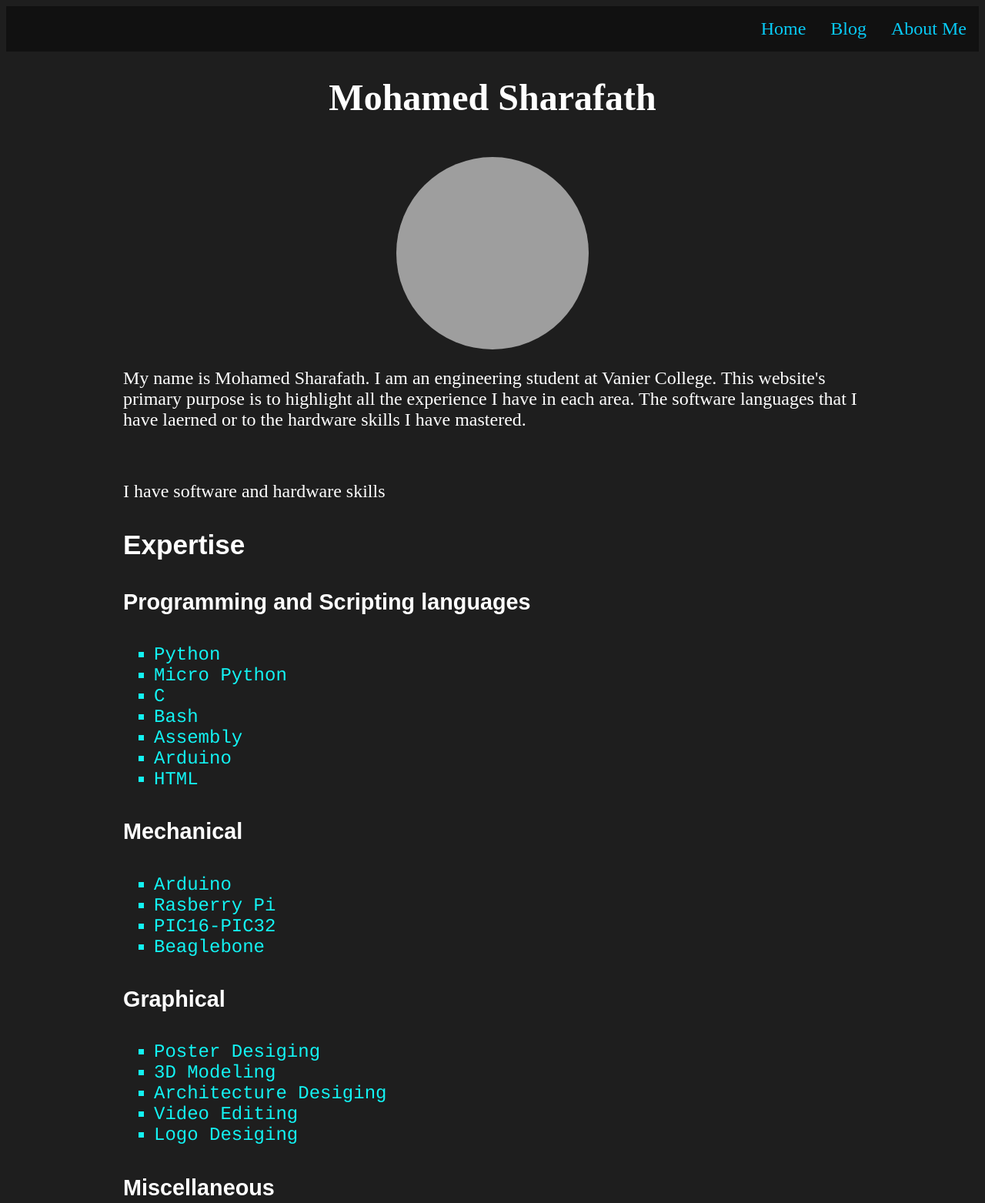
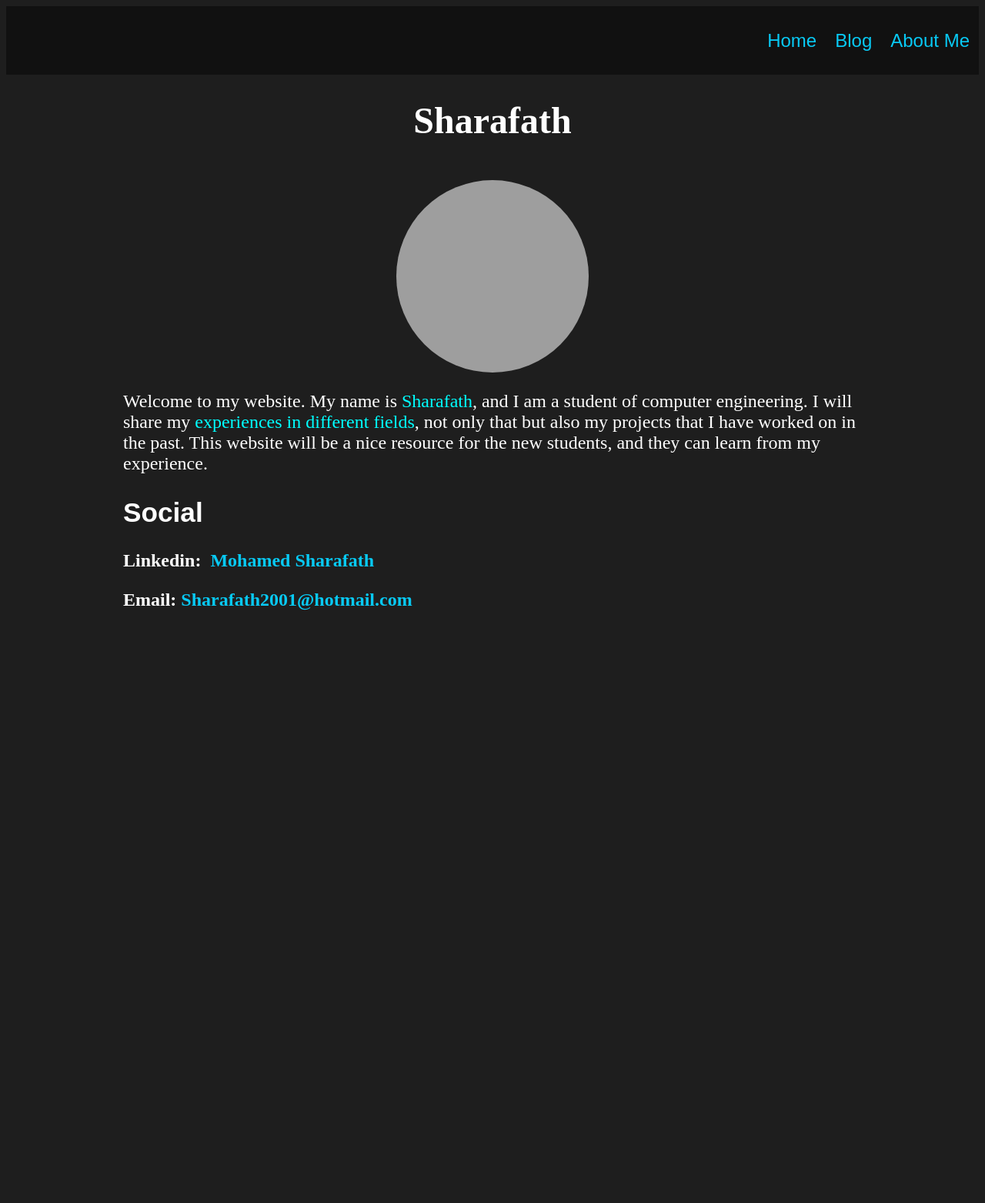
Before and after one commit to Mtlmohamed/mtlmohamed.github.io, a plain HTML site: page index.html in a window 1280 px wide. Shown: the top 1563 px of the page at 77% size. After the commit the page ends 817 px from the top, so only its background shows below. Drawn offline with Linux system fonts and the light colour scheme; grey boxes are pictures that could not be loaded.

Commit message:
initial website

```diff
--- a/index.html
+++ b/index.html
@@ -1,56 +1,23 @@
 <!DOCTYPE html>
 <html>
 <head>
-    <title>Sharafath</title>
     <link rel="icon" type="image/x-icon" href="icon.png">
     <link rel="stylesheet" href="styles.css">
-<title>Page Title</title>
+<title>Sharafath</title>
 </head>
 <html lang="en-US">
 <body>
 <ul class="nav-back">
-    <li class="nav"><a href="#about">About Me</a></li>
-    <li class="nav"><a href="#blog">Blog</a></li>
-    <li class="nav"><a href="#home">Home</a></li>
+    <div id="#body"><li class="nav"><a href="about.html">About Me</a></li>
+    <li class="nav"><a href="blog.html">Blog</a></li>
+    <li class="nav"><a href="index.html">Home</a></li></div>
     </ul>
 <div id="body">
-<h1 class="title">Mohamed Sharafath </h1>
+<h1 class="title">Sharafath </h1>
 <br>
 <img class="logo" src="sharafath.png" alt="My pfp" width="250" height="250">
-<p class="intro">My name is Mohamed Sharafath. I am an engineering student at Vanier College. This website's primary purpose is to highlight all the experience I have in each area. The software languages that I have laerned or to the hardware skills I have mastered.</p>
-<br>
-<p  class="intro">I have software and hardware skills</p></domain>
-<h3 class="subhead">Expertise</h3>
-<h4 class="list-head">Programming and Scripting languages</h4>
-<ul class="list">
-    <li>Python</li>
-    <li>Micro Python</li>
-    <li>C</li>
-    <li>Bash</li>
-    <li>Assembly</li>
-    <li>Arduino</li>
-    <li>HTML</li>
-</ul>
-<h4 class="list-head">Mechanical</h4>
-<ul class="list">
-    <li>Arduino</li>
-    <li>Rasberry Pi</li>
-    <li>PIC16-PIC32</li>
-    <li>Beaglebone</li>
-</ul>
-<h4 class="list-head">Graphical</h4>
-<ul class="list">
-    <li>Poster Desiging</li>
-    <li>3D Modeling</li>
-    <li>Architecture Desiging</li>
-    <li>Video Editing</li>
-    <li>Logo Desiging</li>
-</ul>
-<h4 class="list-head">Miscellaneous</h4>
-<ul class="list">
-    <li>Networking</li>
-    <li>Iot</li>
-</ul>
+<p class="intro">Welcome to my website. My name is <cyan>Sharafath</cyan>, and I am a student of computer engineering. I will share my <cyan>experiences in different fields</cyan>, not only that but also my projects that I have worked on in the past. This website will be a nice resource for the new students, and they can learn from my experience.</p>
+
 <h2 class="subhead">Social</h2>
 <!-- <a href="#" class="fa fa-linkedin"></a> -->
 <h3 class="social">Linkedin:&nbsp <a href="https://www.linkedin.com/in/mohamed-sharafath-shahul-hameed-670090213/" target="_blank"title="View my Linkedin">Mohamed Sharafath</a></h3>
--- a/styles.css
+++ b/styles.css
@@ -9,6 +9,10 @@ body{
   display: block;
   margin: 0 auto;
   border-radius: 50%;
+
+}
+cyan {
+  color:cyan;
 }
 .title {
   text-align: center;
@@ -44,9 +48,6 @@ body{
   color: rgb(8, 202, 245);
   text-decoration:none;
     }
-  a:visited{
-    color:purple;
-    }
 a:hover {
   color: rgb(0, 255, 255);
   background-color: transparent;
@@ -63,19 +64,21 @@ body{
 .nav-back {
   list-style-type: none;
   margin: 0;
-    padding: 0;
+  padding: 20px 0;
   overflow: hidden;
   background-color: #111111;
 }
 .nav:hover {
-
-    background-color: #333333;
+  background-color: rgb(170, 245, 245);
 }
 .nav {
   display: block;
+  border-radius: 5px;
+  font-family: sans-serif;
+  line-height: 25px;
   color: white;
-    text-align: center;
-    padding: 16px;
+  margin: 0 auto;
+  padding: 12px;
   text-decoration: none;
   font-size: 150%;
   float:right;
```
Lines whose indentation alone changed are shown as unchanged.
